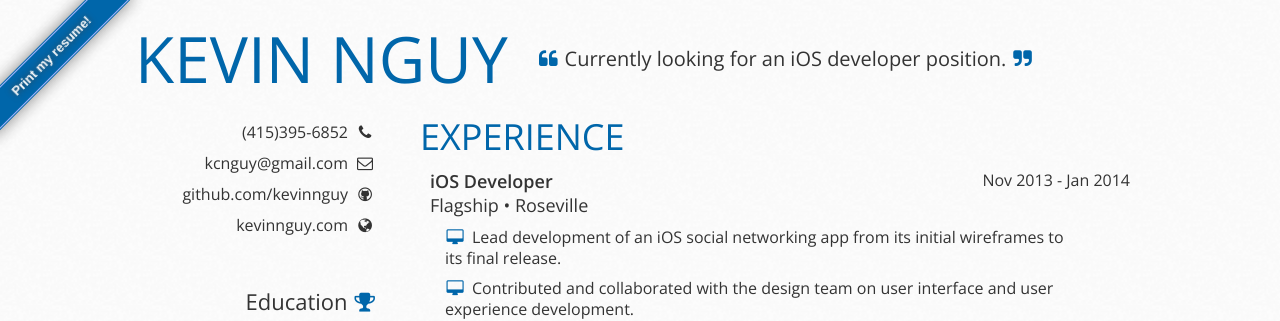
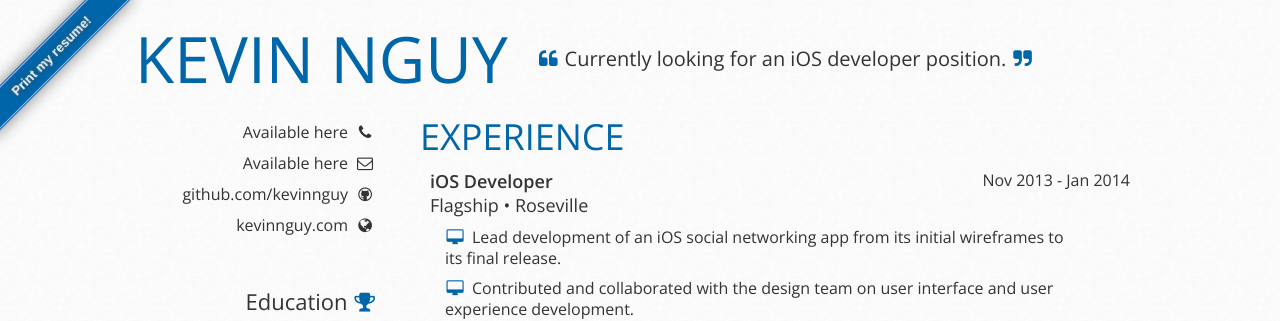
Before and after one commit to kevinnguy/kevinnguy.github.com, a Jekyll site: the page index.html, which Jekyll copies as it is, in a window 1280 px wide. Shown: the top 321 px of the page. Built offline with Jekyll 4.4.1, drawn with Linux system fonts in a browser that asks for light colours.

Commit message:
Updated resume

```diff
--- a/index.html
+++ b/index.html
@@ -49,11 +49,11 @@
         <section id="info">
           <ul id="social">
             <li>
-              <a href="http://linkedin.com/in/kevinnguy" onClick="_gaq.push(['_trackEvent', 'Link', 'Click', 'Sidebar LinkedIn']);" title="Connect with me" target="_blank">(415)395-6852</a><a href="http://linkedin.com/in/kevinnguy" class="icon-phone icon" title="Call me"></a>
+              <a href="http://linkedin.com/in/kevinnguy" onClick="_gaq.push(['_trackEvent', 'Link', 'Click', 'Sidebar LinkedIn']);" title="Connect with me" target="_blank">Available here</a><a href="http://linkedin.com/in/kevinnguy" class="icon-phone icon" title="Call me"></a>
             </li>
 
             <li>
-              <a href="http://linkedin.com/in/kevinnguy" onClick="_gaq.push(['_trackEvent', 'Link', 'Click', 'Sidebar LinkedIn']);" title="Connect with me" target="_blank">kcnguy@gmail.com</a></a><a href="http://linkedin.com/in/kevinnguy" class="icon-envelope icon" title="Email me"></a>
+              <a href="http://linkedin.com/in/kevinnguy" onClick="_gaq.push(['_trackEvent', 'Link', 'Click', 'Sidebar LinkedIn']);" title="Connect with me" target="_blank">Available here</a></a><a href="http://linkedin.com/in/kevinnguy" class="icon-envelope icon" title="Email me"></a>
             </li>
 
             <li>
```
